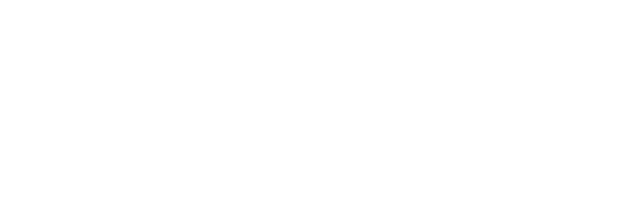
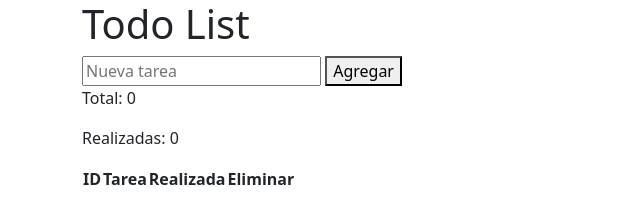
Before and after one commit to chechoguz/Desafio15, a plain HTML site: page index.html in a window 1280 px wide. Shown: the whole page, without its empty margins (0-640 px from the left). Drawn offline with nearby package versions, Linux system fonts and the light colour scheme.

Commit message:
archivo index inicial

```diff
--- a/index.html
+++ b/index.html
@@ -13,7 +13,28 @@
     />
   </head>
   <body>
-
+    <div class="container">
+      <h1>Todo List</h1>
+      <div class="new-task">
+          <input type="text" id="new-task-input" placeholder="Nueva tarea">
+          <button id="add-task-button">Agregar</button>
+      </div>
+      <p>Total: <span id="total-tasks">0</span></p>
+      <p>Realizadas: <span id="completed-tasks">0</span></p>
+      <table>
+          <thead>
+              <tr>
+                  <th>ID</th>
+                  <th>Tarea</th>
+                  <th>Realizada</th>
+                  <th>Eliminar</th>
+              </tr>
+          </thead>
+          <tbody id="task-list">
+              <!-- Aquí se añadirán las tareas dinámicamente -->
+          </tbody>
+      </table>
+  </div>
     <!-- Font awesome -->
     <script src="https://kit.fontawesome.com/f5bdbb41e0.js" crossorigin="anonymous"></script>
     <!-- Bootstrap JS -->
```
